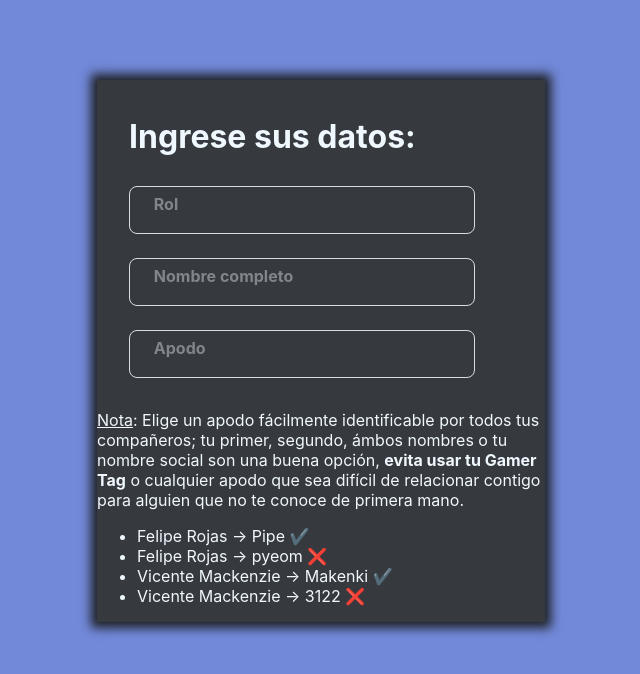
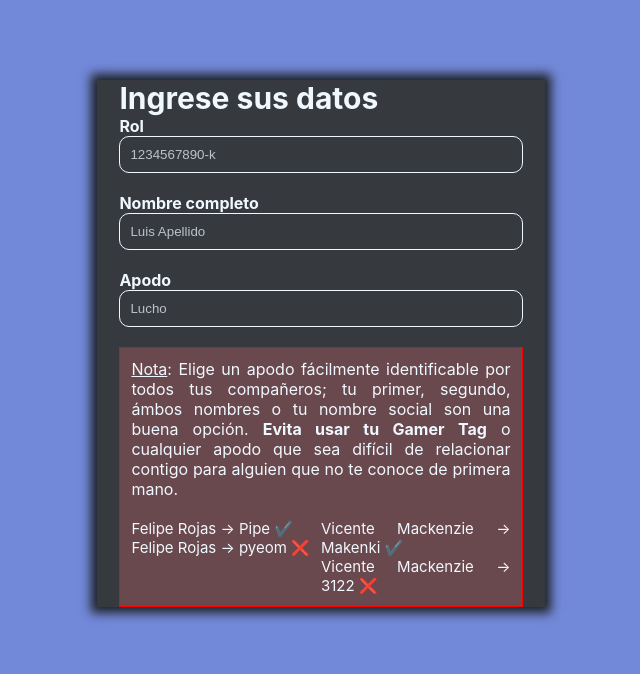
Before and after one commit to pyeom/primos-signup, a React (Create React App) app: page / in a window 1280 px wide. Shown: the top 674 px of the page, without its empty margins (319-959 px from the left). Built offline with nearby package versions, Linux system fonts and the light colour scheme.

Commit message:
Added yet more CSS features

```diff
--- a/src/App.css
+++ b/src/App.css
@@ -9,10 +9,16 @@
 }
 
 .Container {
+  margin:0;
   width: 35%;
   background-color: #36393e;
   box-shadow: 0px 0px 10px 6px #1e2124;
   height: 100%;
+}
+
+.Container div{
+  margin: 0 auto;
+  width: 90%;
 }
 
 .App-logo {
--- a/src/componentes/Form.css
+++ b/src/componentes/Form.css
@@ -1,96 +1,57 @@
 .Form {
+    align-items: center;
+    margin: auto;
     color: aliceblue;
-    background-color: #36393e;
 }
 
-input { /*pa los input xd*/
-    width: 80%;
-    background-color: white;
-    padding: 12px 20px;
-    margin: 8px 0;
-    box-sizing: border-box;
-  }
-input:focus::placeholder {
-    color: black;
-    opacity: 0.5;
-  }
-input::placeholder {
-    color: black;
-    opacity: 0;
+.Form div{
+  width: 100%;
 }
 
-  :root{
-    /*===== Colores =====*/
-    --first-color: #1A73E8;
-    --input-color: #80868B;
-    --border-color: #DADCE0;
+.input_label {
+  color: aliceblue;
+  position: flex;
 }
 
-.l-form{
-    display: flex;
-    justify-content: center;
-    align-items: center;
-    height: 100vh;
-  }
-.form{
-    padding: 1rem 2rem;
-    border-radius: 1rem;
+::placeholder {
+  color: rgba(240, 248, 255, 0.719);
 }
 
-.form__title{
-    font-weight: 400;
-    margin-bottom: 3rem;
-  }
-.form__div{
-    position: relative;
-    height: 48px;
-    margin-bottom: 1.5rem;
-  }
-.form__input{
-    position: absolute;
-    top: 0;
-    left: 0;
-    width: 90%;
-    height: 100%;
-    font-size: var(--normal-font-size);
-    border: 1px solid var(--border-color);
-    border-radius: .5rem;
+.input_field{
+  width: 100%;
+  box-sizing: border-box;
+  -moz-box-sizing: border-box;
+  -webkit-box-sizing: border-box;
+  color: aliceblue;
+  border: 1px solid aliceblue;
   outline: none;
-    padding: 1rem;
   background: none;
-    z-index: 1;
-  }
-.form__label{
-    position: absolute;
-    left: 1rem;
-    top: 1rem;
-    padding: 0 .55rem;
-    background-color: #36393e;
-    color: var(--input-color);
-    font-size: var(--normal-font-size);
-    transition: .3s;
+  padding: 10px;
+  border-radius: 10px;
 }
 
-  /*Input focus move up label*/
-.form__input:focus + .form__label{
-    top: -.5rem;
-    left: .8rem;
-    color: var(--first-color);
-    font-size: var(--small-font-size);
-    font-weight: 500;
-    z-index: 10;
+.boxed{
+  width: 100%;
+  box-sizing: border-box;
+  -moz-box-sizing: border-box;
+  -webkit-box-sizing: border-box;
+  padding: 11px;
+  border: 1px solid red;
+  background-color: rgba(255, 120, 120, 0.25);
+  align-items: center;
+  text-align: justify;
 }
 
-  /*Input focus sticky top label*/
-.form__input:not(:placeholder-shown).form__input:not(:focus)+ .form__label{
-    top: -.5rem;
-    left: .8rem;
-    font-size: var(--small-font-size);
-    font-weight: 500;
-    z-index: 10;
+.flex-parent-element {
+  display: flex;
 }
 
-  /*Input focus*/
-.form__input:focus{
-    border: 1.5px solid var(--first-color);
+.flex-child-element {
+  font-size: 15px;
+  flex: 1;
+  margin: 0;
 }
+
+h{
+  font-size: 30px;
+}
--- a/src/componentes/Form.js
+++ b/src/componentes/Form.js
@@ -35,34 +35,46 @@ export const Form = () => {
 
   return (
     <div className='Form'>
-
+      <h><b>Ingrese sus datos</b></h>
       <form action="" class="form">
-      <h1 style={{color:'aliceblue'}}>Ingrese sus datos:</h1>
         <div class="form__div">
-                    <input type="text" class="form__input" placeholder="1234567890-k" onChange={handle_rol} onBlur={rol_verification} value={rol} />
-                    <label for="" class="form__label"> <b>Rol</b> </label>
+          <label class="input_label"> <b>Rol</b> </label> <br />
+          <input type="text" class="input_field" placeholder="1234567890-k" onChange={handle_rol} onBlur={rol_verification} value={rol} />
         </div>
         {error1 && (<div style={{color: '#e03434'}}>Rol Invalido</div>)}
-                <ul></ul>
+        <br />
         <div class="form__div">
-                    <input type="text" class="form__input" placeholder="Luis Apellido" onChange={event => set_name(event.target.value)} value={name}/>
-                    <label for="" class="form__label"><b>Nombre completo</b></label>
+          <label for="" class="input_label"><b>Nombre completo</b></label> <br />
+          <input type="text" class="input_field" placeholder="Luis Apellido" onChange={event => set_name(event.target.value)} value={name}/>
         </div>
+        <br />
         <div class="form__div">
-                    <input type="text" class="form__input" placeholder="Lucho" defaultValue={name.split(' ')[0]}/>
-                    <label for="" class="form__label"><b>Apodo</b></label>
+          <label for="" class="input_label"><b>Apodo</b></label> <br />
+          <input type="text" class="input_field" placeholder="Lucho" defaultValue={name.split(' ')[0]}/>
         </div>
       </form>
-      <div>
+      <br />
+      <div className="boxed">
         <u>Nota</u>: Elige un apodo fácilmente identificable por todos tus compañeros;
-        tu primer, segundo, ámbos nombres o tu nombre social son una buena opción, <b>evita usar tu Gamer Tag</b> o
+        tu primer, segundo, ámbos nombres o tu nombre social son una buena opción. <b>Evita usar tu Gamer Tag</b> o
         cualquier apodo que sea difícil de relacionar contigo para alguien que no te conoce de primera mano.
-        <ul>
-          <li>Felipe Rojas → Pipe ✔️</li>
-          <li>Felipe Rojas → pyeom ❌</li>
-          <li>Vicente Mackenzie → Makenki ✔️</li>
-          <li>Vicente Mackenzie → 3122 ❌</li>
-        </ul>
+        <br/>
+        <br/>
+
+
+        <div class="flex-parent-element">
+          <div class="flex-child-element magenta">
+            Felipe Rojas → Pipe ✔️<br/>
+            Felipe Rojas → pyeom ❌
+          </div>
+          <div class="flex-child-element green">
+            Vicente Mackenzie → Makenki ✔️<br/>
+            Vicente Mackenzie → 3122 ❌
+          </div>
+        </div>
+
+
+
       </div>
       </div>
   )
```
Lines whose indentation alone changed are shown as unchanged.
